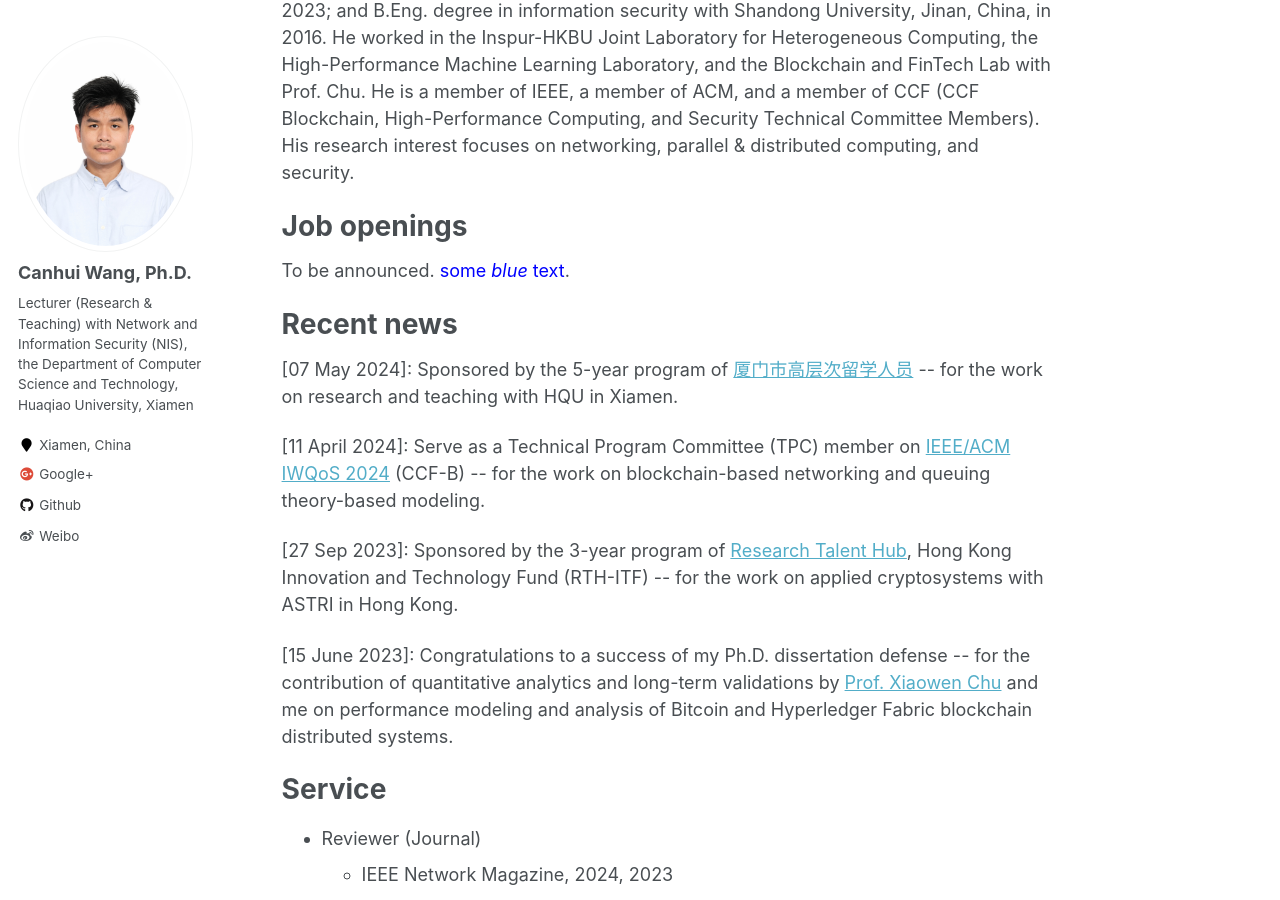
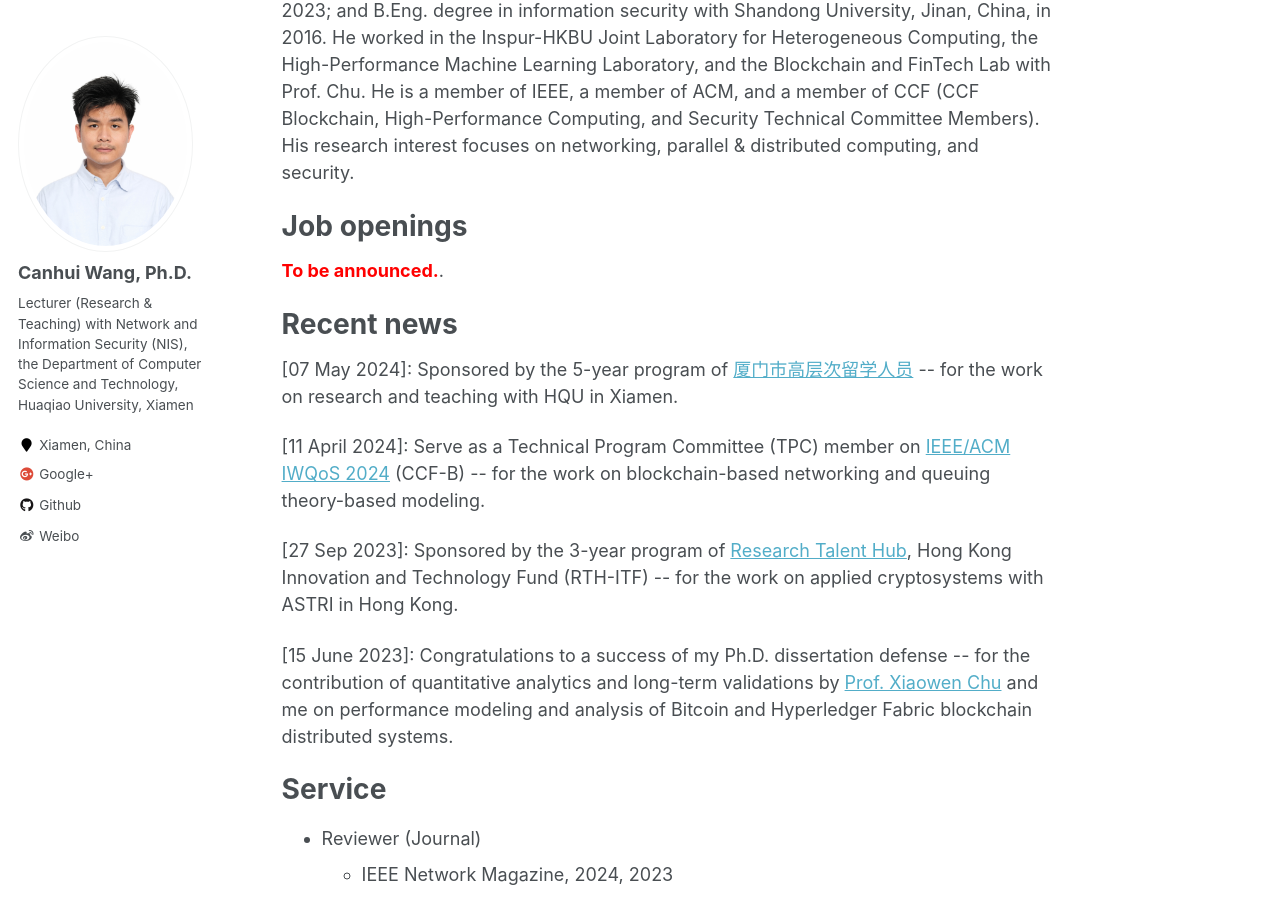
Before and after one commit to Canhui/canhui.github.io, a Jekyll site: the page built from _pages/about.md, in a window 1280 px wide and 900 px high, scrolled down 379 px. Built offline with Jekyll 4.4.1, drawn with Linux system fonts in a browser that asks for light colours.

Commit message:
Update about.md

```diff
--- a/_pages/about.md
+++ b/_pages/about.md
@@ -13,7 +13,7 @@ Canhui Wang is currently a Lecturer (Research & Teaching) with Network and Infor
 
 Job openings
 ======
-To be announced. <span style="color:blue">some *blue* text</span>.
+<span style="color:red">**To be announced.**</span>.
 
 Recent news
 ======
```
